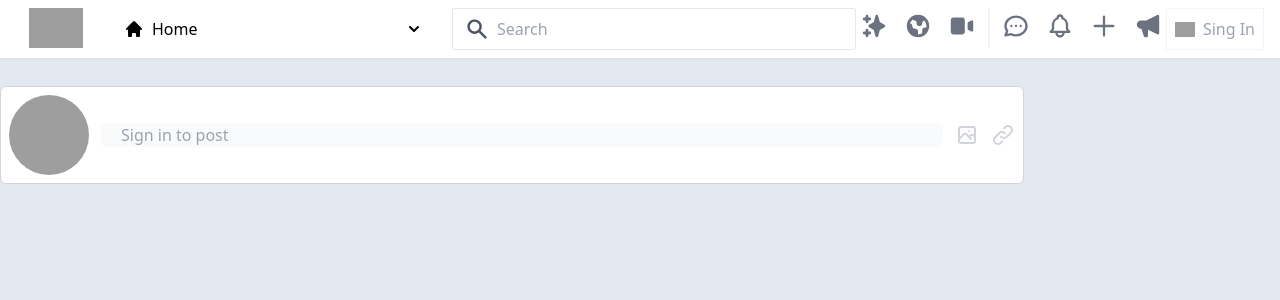
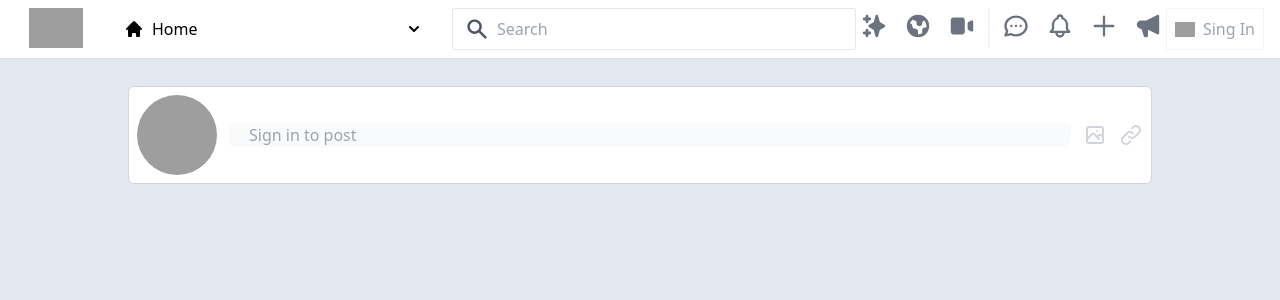
Before and after one commit to tobiakinlade/reddit-clone, a Next.js app: page / in a window 1280 px wide. Shown: the top 300 px of the page. Built offline with nearby package versions, Linux system fonts and the light colour scheme; no server answers; grey boxes are pictures that could not be loaded.

Commit message:
Postbox form errror updated

```diff
--- a/pages/index.tsx
+++ b/pages/index.tsx
@@ -6,7 +6,7 @@ import PostBox from '../components/PostBox'
 
 const Home: NextPage = () => {
   return (
-    <div className="my-7 max-w-5xl">
+    <div className="my-7 mx-auto max-w-5xl">
       <Head>
         <title>Reddit Clone</title>
       </Head>
```
